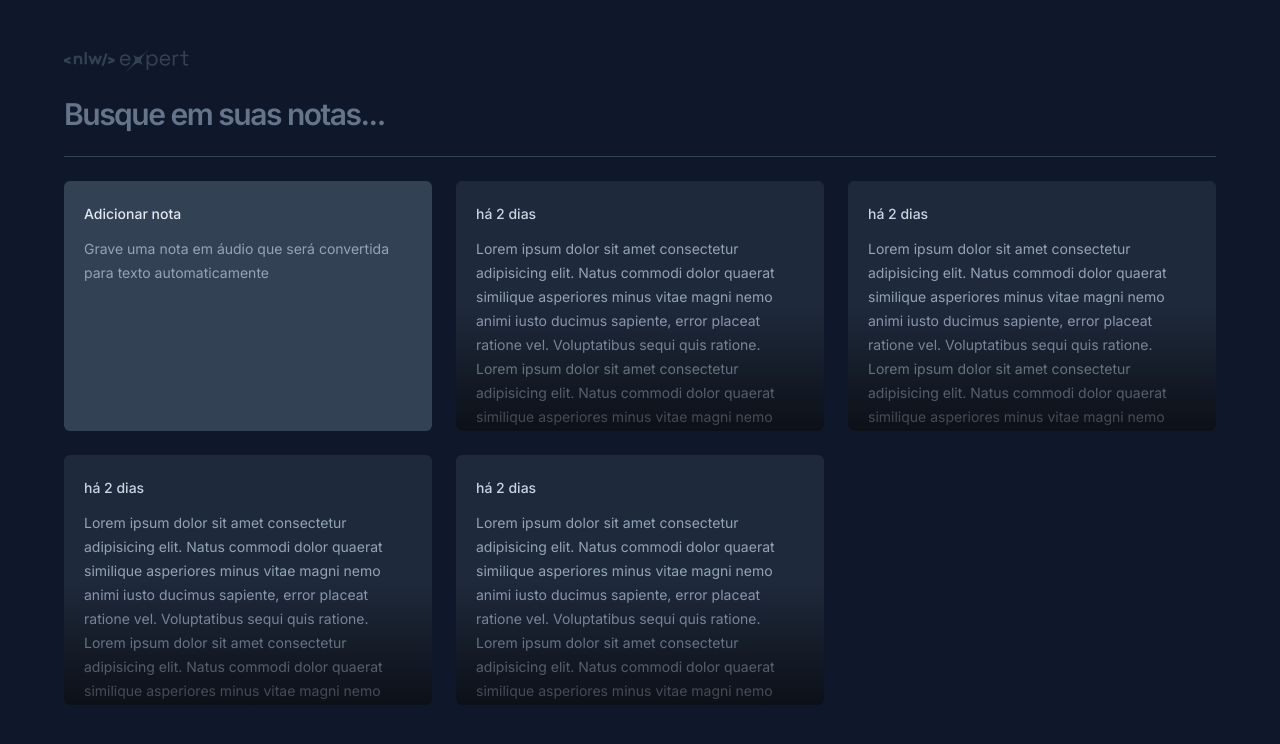
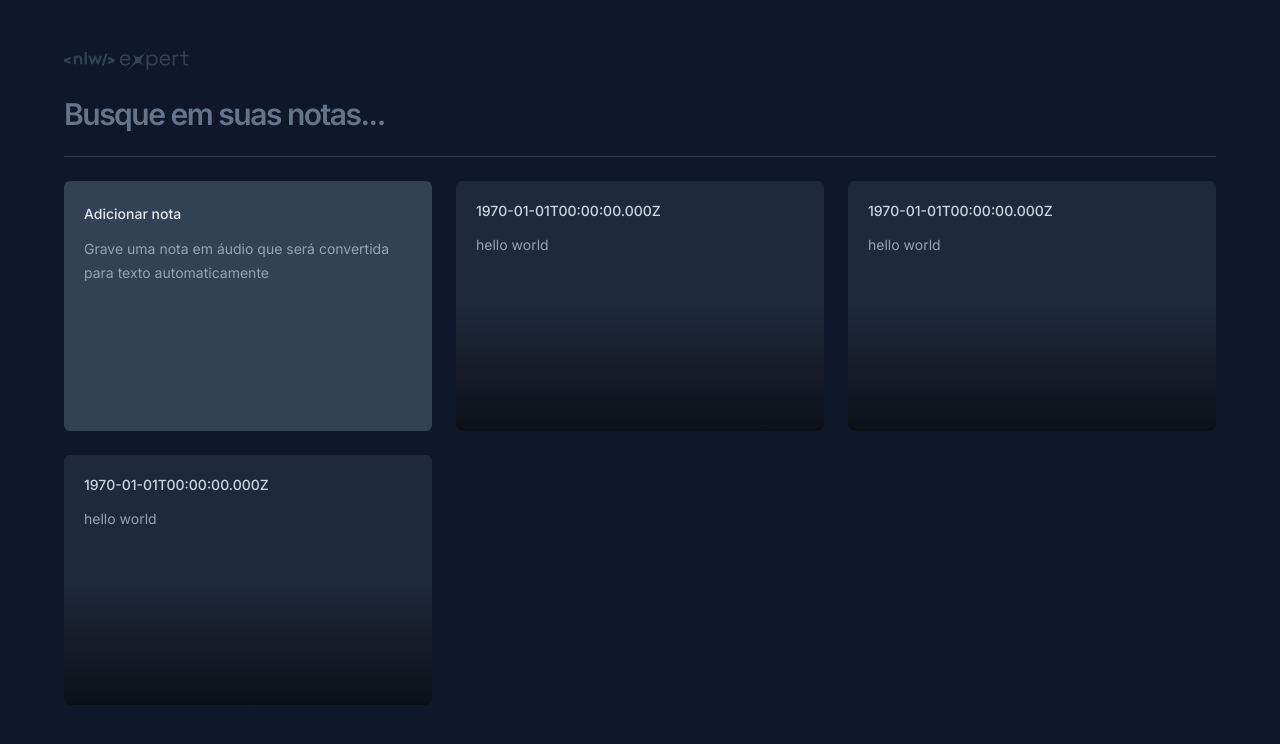
Before and after one commit to ReinaldoARamos/nwl-experto-react, a React (Vite) app: page / in a window 1280 px wide. Shown: the top 744 px of the page. Built offline with nearby package versions, Linux system fonts and the light colour scheme.

Commit message:
criando as props da note

```diff
--- a/src/app.tsx
+++ b/src/app.tsx
@@ -3,6 +3,11 @@ import { NewNote } from "./components/new-note-card";
 import { NoteCard } from "./components/note-card";
 
 export default function App() {
+
+  const note = {
+    text: "hello world",
+    date: new Date(0)
+  }
   return (
     <div className="mx-auto my-12 max-w-6xl space-y-6">
       <Logo />
@@ -18,10 +23,9 @@ export default function App() {
 
       <div className="grid auto-rows-[250px] grid-cols-3 gap-6">
         <NewNote />
-        <NoteCard />
-        <NoteCard />
-        <NoteCard />
-        <NoteCard />
+        <NoteCard note={note} />
+        <NoteCard note={note} />
+        <NoteCard note={note} />
       </div>
     </div>
   );
--- a/src/components/note-card.tsx
+++ b/src/components/note-card.tsx
@@ -1,16 +1,17 @@
-export function NoteCard() {
+interface NoteCard {
+note : {
+  text: string,
+  date: Date,
+}
+
+}
+export function NoteCard({note} : NoteCard) {
   return (
-    <button className="relative space-y-3 overflow-hidden rounded-md bg-slate-800 p-5 text-left outline-none hover:ring-2 hover:ring-slate-600 focus-visible:ring-2 focus-visible:ring-lime-400">
-      <span className="text-sm font-medium text-slate-300">há 2 dias</span>
+    <button className="relative gap-3 overflow-hidden flex flex-col rounded-md bg-slate-800 p-5 text-left outline-none hover:ring-2 hover:ring-slate-600 focus-visible:ring-2 focus-visible:ring-lime-400">
+      <span className="text-sm font-medium text-slate-300">{note.date.toISOString()}</span>
 
       <p className="text-sm leading-6 text-slate-400">
-        Lorem ipsum dolor sit amet consectetur adipisicing elit. Natus commodi
-        dolor quaerat similique asperiores minus vitae magni nemo animi iusto
-        ducimus sapiente, error placeat ratione vel. Voluptatibus sequi quis
-        ratione. Lorem ipsum dolor sit amet consectetur adipisicing elit. Natus
-        commodi dolor quaerat similique asperiores minus vitae magni nemo animi
-        iusto ducimus sapiente, error placeat ratione vel. Voluptatibus sequi
-        quis ratione.
+       {note.text}
       </p>
 
       <div className="pointer-events-none absolute bottom-0 left-0 right-0 h-1/2 bg-gradient-to-t from-black/60 to-black/0" />
```
